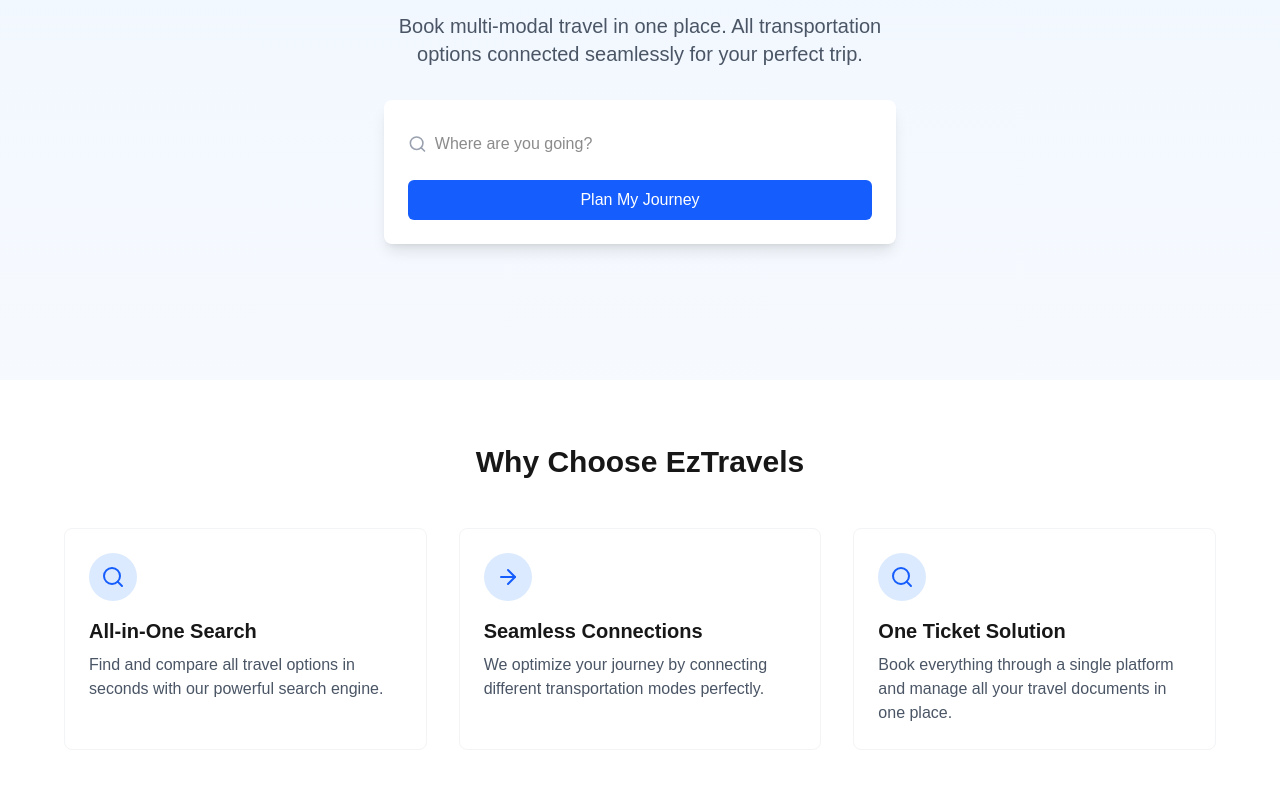
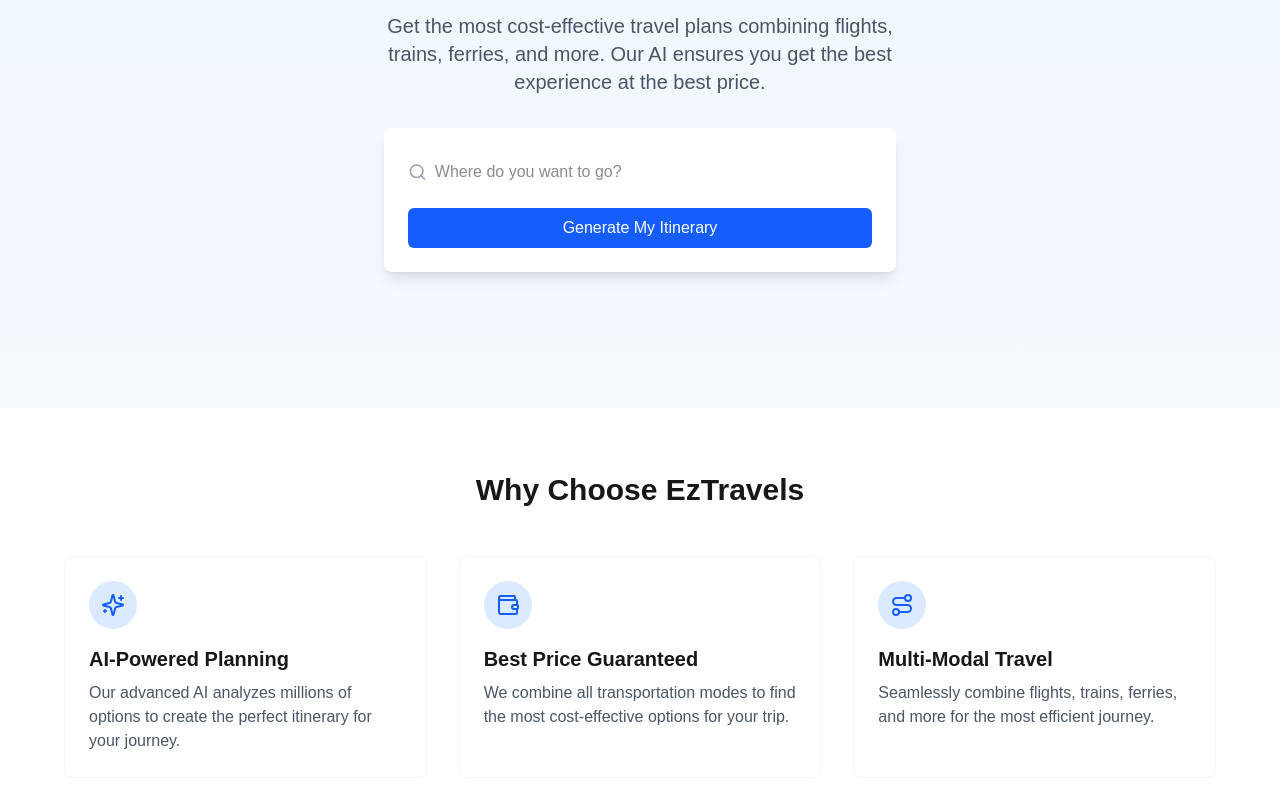
Before and after one commit to jasonschen3/ez-travel, a Next.js app: page / in a window 1280 px wide. Shown: the part 260-1060 px from the top of the page. Built offline with nearby package versions, Linux system fonts and the light colour scheme; no server answers.

Commit message:
Update landing page

```diff
--- a/src/app/page.tsx
+++ b/src/app/page.tsx
@@ -1,7 +1,7 @@
 "use client";
 
 import React, { useState } from "react";
-import { Search, ArrowRight } from "lucide-react";
+import { Search, Sparkles, Wallet, Route } from "lucide-react";
 import { useRouter } from "next/navigation";
 import Navbar from "./components/Navbar";
 import Footer from "./components/Footer";
@@ -29,11 +29,10 @@
         <div className="flex flex-col items-center">
           <div className="mb-10 w-full max-w-lg text-center">
             <h1 className="mb-4 text-4xl font-bold text-gray-900 md:text-5xl">
-              Your Journey, <span className="text-blue-600">Simplified</span>
+              <span className="text-blue-600">AI-Powered</span> Travel Itineraries
             </h1>
             <p className="mb-8 text-xl text-gray-600">
-              Book multi-modal travel in one place. All transportation options
-              connected seamlessly for your perfect trip.
+              Get the most cost-effective travel plans combining flights, trains, ferries, and more. Our AI ensures you get the best experience at the best price.
             </p>
 
             {/* Search Box - Main CTA */}
@@ -43,7 +42,7 @@
                   <Search className="text-gray-400" size={20} />
                   <input
                     type="text"
-                    placeholder="Where are you going?"
+                    placeholder="Where do you want to go?"
                     className="w-full py-2 focus:outline-none"
                     value={destination}
                     onChange={(e) => setDestination(e.target.value)}
@@ -55,7 +54,7 @@
                   />
                 </div>
                 <BlueButton onClick={handlePlanJourney}>
-                  Plan My Journey
+                  Generate My Itinerary
                 </BlueButton>
               </div>
             </div>
@@ -73,38 +72,31 @@
           <div className="grid grid-cols-1 gap-8 md:grid-cols-3">
             <div className="rounded-lg border border-gray-100 p-6 transition-shadow hover:shadow-md">
               <div className="mb-4 flex h-12 w-12 items-center justify-center rounded-full bg-blue-100">
-                <Search className="text-blue-600" size={24} />
+                <Sparkles className="text-blue-600" size={24} />
               </div>
-              <h3 className="mb-2 text-xl font-semibold">All-in-One Search</h3>
+              <h3 className="mb-2 text-xl font-semibold">AI-Powered Planning</h3>
               <p className="text-gray-600">
-                Find and compare all travel options in seconds with our powerful
-                search engine.
+                Our advanced AI analyzes millions of options to create the perfect itinerary for your journey.
               </p>
             </div>
 
             <div className="rounded-lg border border-gray-100 p-6 transition-shadow hover:shadow-md">
               <div className="mb-4 flex h-12 w-12 items-center justify-center rounded-full bg-blue-100">
-                <ArrowRight className="text-blue-600" size={24} />
+                <Wallet className="text-blue-600" size={24} />
               </div>
-              <h3 className="mb-2 text-xl font-semibold">
-                Seamless Connections
-              </h3>
+              <h3 className="mb-2 text-xl font-semibold">Best Price Guaranteed</h3>
               <p className="text-gray-600">
-                We optimize your journey by connecting different transportation
-                modes perfectly.
+                We combine all transportation modes to find the most cost-effective options for your trip.
               </p>
             </div>
 
             <div className="rounded-lg border border-gray-100 p-6 transition-shadow hover:shadow-md">
               <div className="mb-4 flex h-12 w-12 items-center justify-center rounded-full bg-blue-100">
-                <Search className="text-blue-600" size={24} />
+                <Route className="text-blue-600" size={24} />
               </div>
-              <h3 className="mb-2 text-xl font-semibold">
-                One Ticket Solution
-              </h3>
+              <h3 className="mb-2 text-xl font-semibold">Multi-Modal Travel</h3>
               <p className="text-gray-600">
-                Book everything through a single platform and manage all your
-                travel documents in one place.
+                Seamlessly combine flights, trains, ferries, and more for the most efficient journey.
               </p>
             </div>
           </div>
```
